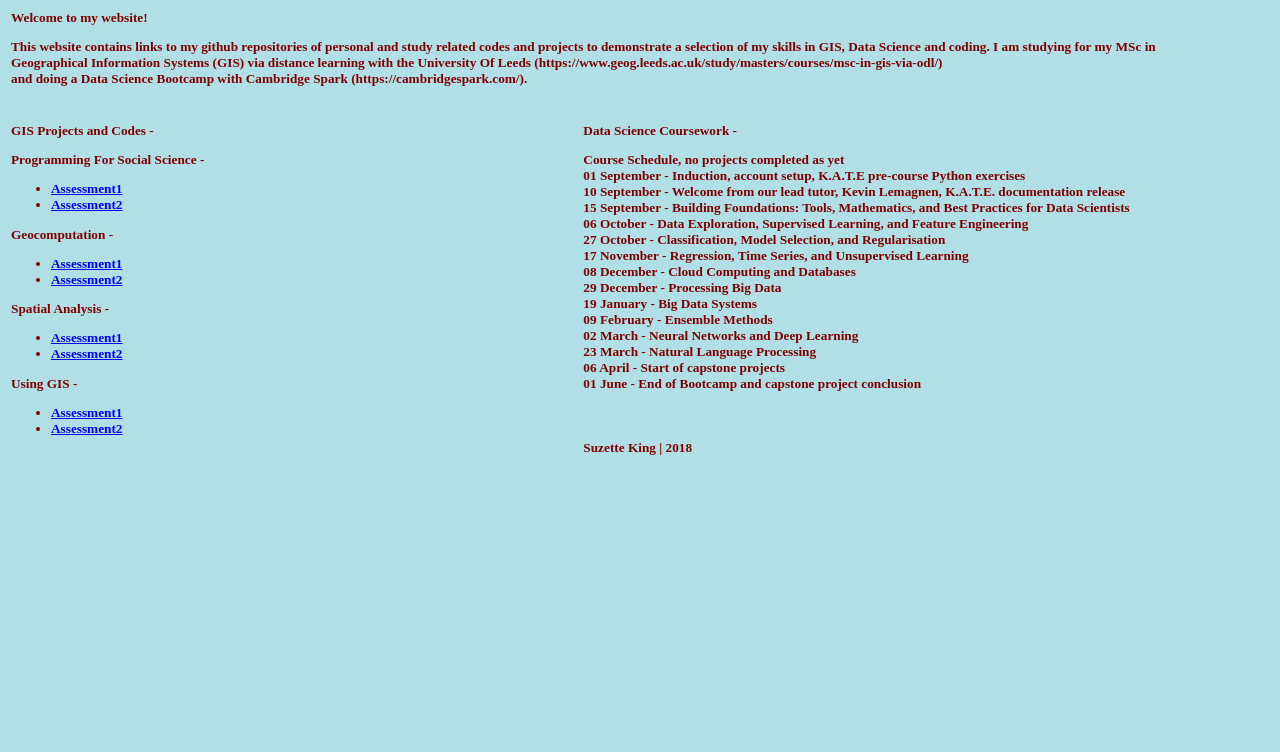
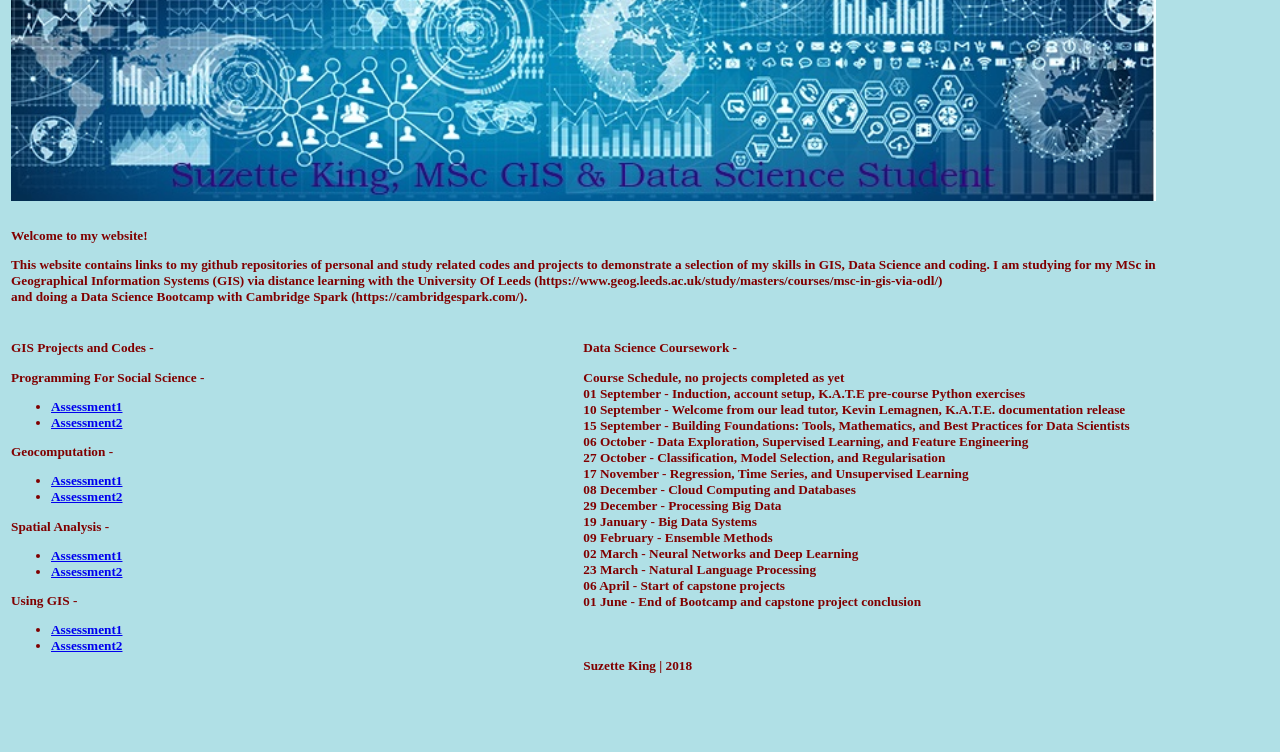
Before and after one commit to SuzetteKing/suzetteking.github.io, a plain HTML site: page index.html in a window 1280 px wide. Shown: the part 48-800 px from the top of the page. Drawn offline with Linux system fonts and the light colour scheme.

Commit message:
Update index.html

```diff
--- a/index.html
+++ b/index.html
@@ -24,7 +24,7 @@ h5 {
 	  <tr>
 	  <td>
          <header>
-		 <img src="/images/DataScience.jpg" width="100"/>
+		 <img src="/images/DataScience.jpg" width="100%"/>
         <div>
         <p>
 	<h5>
```
